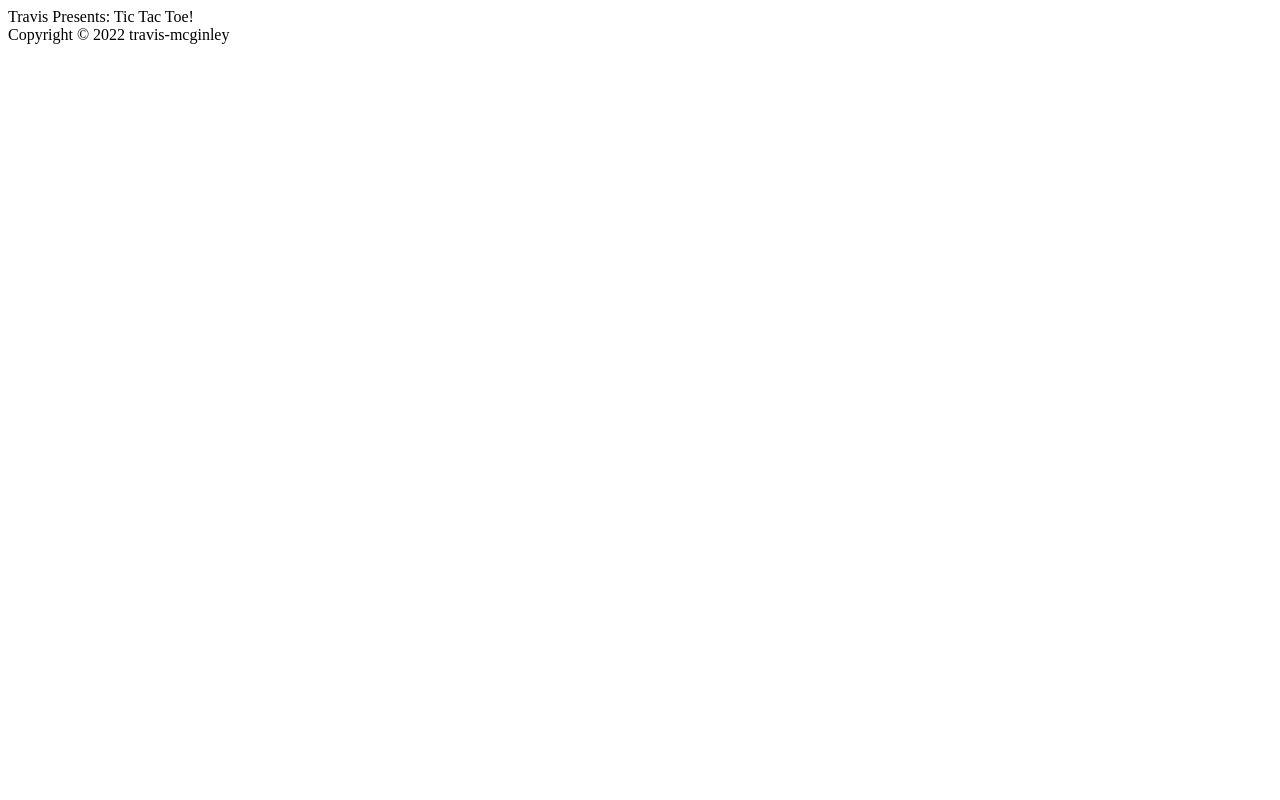
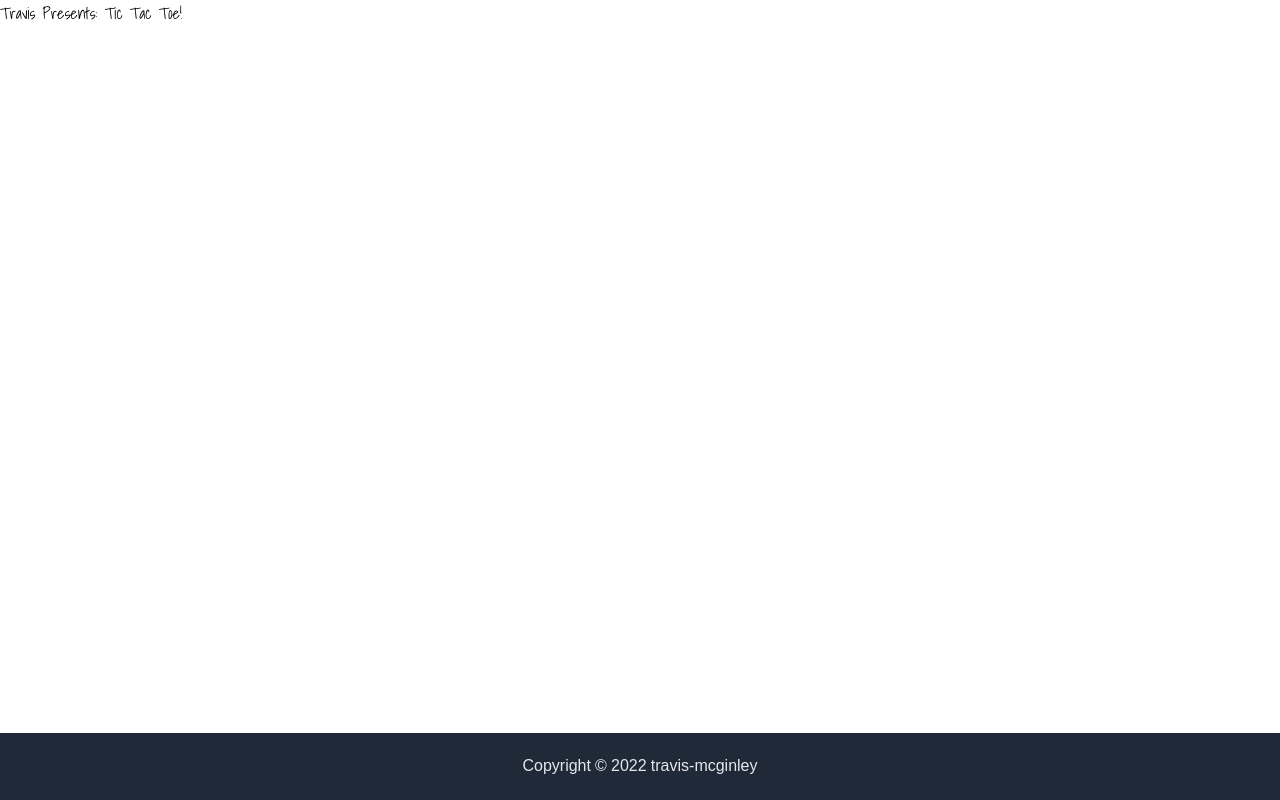
Before and after one commit to travis-mcginley/tic-tac-toe, a plain HTML site: page index.html in a window 1280 px wide. Drawn offline with Linux system fonts and the light colour scheme.

Commit message:
Add font styling imported from google

```diff
--- a/style.css
+++ b/style.css
@@ -0,0 +1,52 @@
+@import url('https://fonts.googleapis.com/css2?family=Shadows+Into+Light&display=swap');
+@import url('https://fonts.googleapis.com/css2?family=Noto+Sans+Balinese&display=swap');
+
+:root {
+  font-family: 'Noto Sans Balinese', sans-serif;
+  --hf-color: #1F2937;
+  --small-text-color: #E5E7EB;
+  --large-text-color: #F9FAF8;
+  --icon-color: #3882F6;
+  --border-radius: 10px;
+  --form-input-width: 25rem;
+}
+
+/* CSS RESET */
+*,
+*::before,
+*::after {
+  box-sizing: border-box;
+  padding: 0;
+  margin: 0;
+}
+
+html {
+  /* Allow footer to remain at the bottom */
+  position: relative;
+  min-height: 100vh;
+}
+
+body {
+  display: flex;
+  flex-direction: column;
+  justify-content: space-between;
+  /* margin-bottom: 100px; */
+}
+
+.header {
+  font-family: 'Shadows Into Light', cursive, Georgia, 'Times New Roman', Times, serif;
+}
+
+.footer {
+  color: var(--small-text-color);
+  background-color: var(--hf-color);
+  display: flex;
+  align-items: center;
+  justify-content: center;
+  position: absolute;
+  padding: 1rem 0;
+  bottom: 0;
+  width: 100%;
+  left: 0;
+  gap: 10px;
+}
```
Also changed, not shown: index.html (+0 -1 lines).
